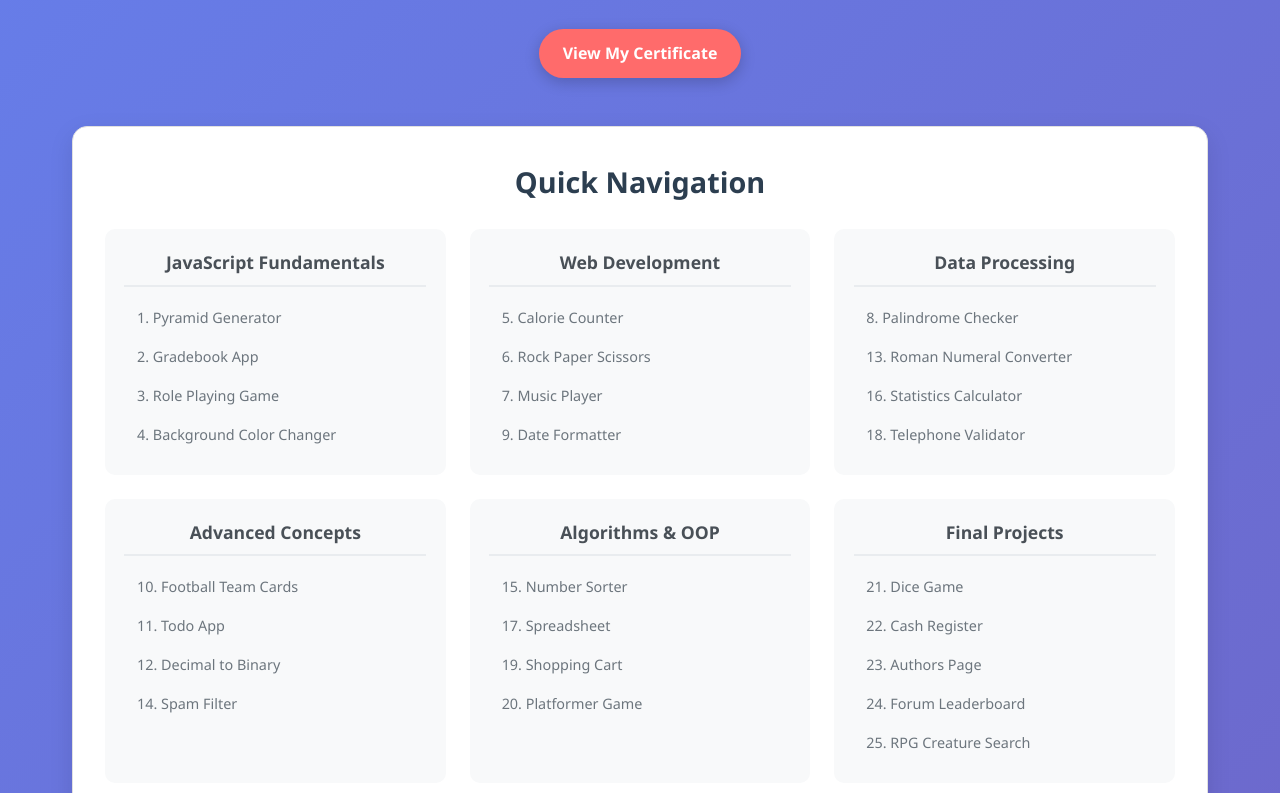
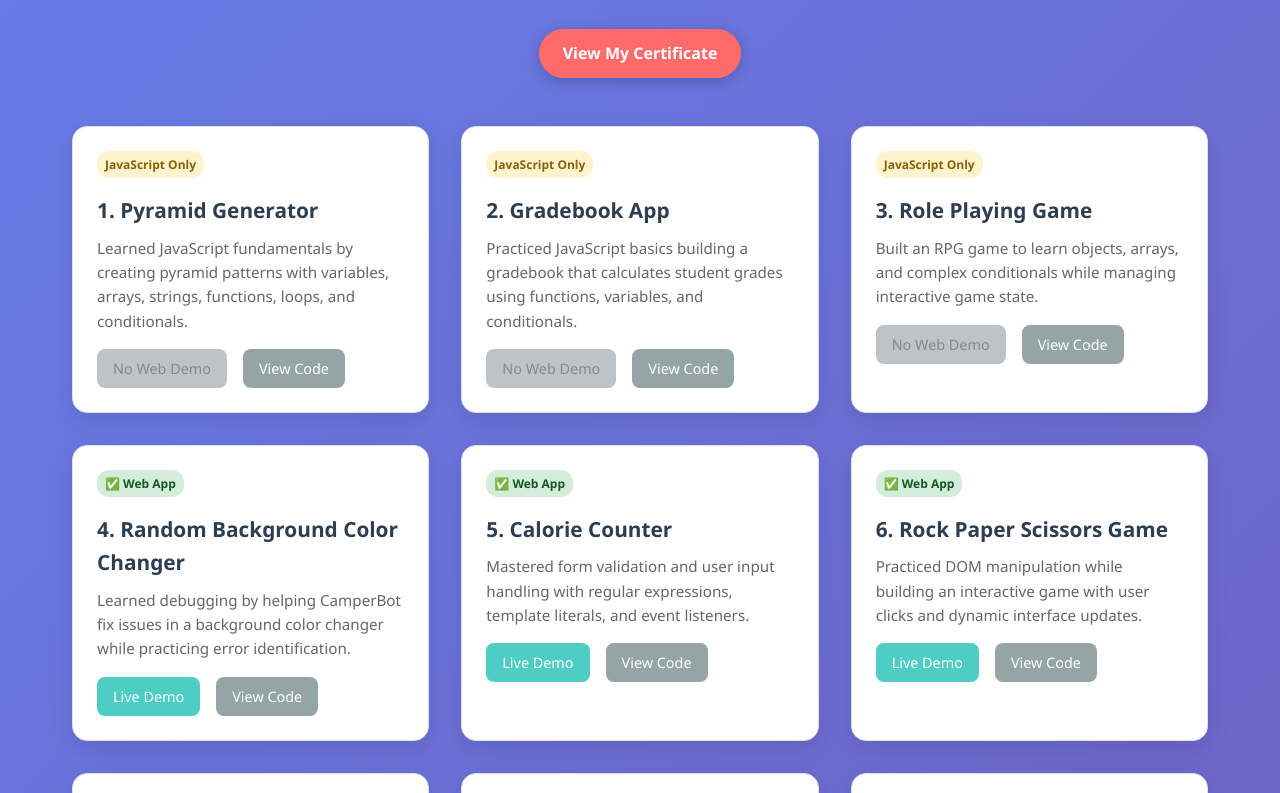
Before and after one commit to laizu58340/javascript-dsa-playground, a plain HTML site: page index.html in a window 1280 px wide. Shown: the part 159-952 px from the top of the page. Drawn offline with Linux system fonts and the light colour scheme.

Commit message:
Remove quick navigation section from HTML portfolio page

```diff
--- a/index.html
+++ b/index.html
@@ -171,60 +171,6 @@
         text-decoration: underline;
       }
 
-      .quick-nav {
-        background: white;
-        border-radius: 15px;
-        padding: 2rem;
-        margin-bottom: 3rem;
-        box-shadow: 0 8px 25px rgba(0, 0, 0, 0.1);
-        border: 1px solid #e0e0e0;
-      }
-
-      .quick-nav h2 {
-        color: #2c3e50;
-        margin-bottom: 1.5rem;
-        text-align: center;
-        font-size: 1.8rem;
-      }
-
-      .nav-grid {
-        display: grid;
-        grid-template-columns: repeat(auto-fit, minmax(250px, 1fr));
-        gap: 1.5rem;
-      }
-
-      .nav-category {
-        background: #f8f9fa;
-        border-radius: 10px;
-        padding: 1.2rem;
-      }
-
-      .nav-category h3 {
-        color: #495057;
-        font-size: 1.1rem;
-        margin-bottom: 0.8rem;
-        text-align: center;
-        border-bottom: 2px solid #e9ecef;
-        padding-bottom: 0.5rem;
-      }
-
-      .nav-category a {
-        display: block;
-        color: #6c757d;
-        text-decoration: none;
-        padding: 0.4rem 0.8rem;
-        margin: 0.2rem 0;
-        border-radius: 6px;
-        font-size: 0.9rem;
-        transition: all 0.2s;
-      }
-
-      .nav-category a:hover {
-        background: #4ecdc4;
-        color: white;
-        transform: translateX(5px);
-      }
-
       @media (max-width: 768px) {
         h1 {
           font-size: 2rem;
@@ -236,14 +182,6 @@
 
         .container {
           padding: 1rem;
-        }
-
-        .nav-grid {
-          grid-template-columns: 1fr;
-        }
-
-        .quick-nav {
-          padding: 1.5rem;
         }
       }
     </style>
@@ -264,60 +202,6 @@
           View My Certificate
         </a>
       </header>
-
-      <div class="quick-nav">
-        <h2>Quick Navigation</h2>
-        <div class="nav-grid">
-          <div class="nav-category">
-            <h3>JavaScript Fundamentals</h3>
-            <a href="#project-1">1. Pyramid Generator</a>
-            <a href="#project-2">2. Gradebook App</a>
-            <a href="#project-3">3. Role Playing Game</a>
-            <a href="#project-4">4. Background Color Changer</a>
-          </div>
-
-          <div class="nav-category">
-            <h3>Web Development</h3>
-            <a href="#project-5">5. Calorie Counter</a>
-            <a href="#project-6">6. Rock Paper Scissors</a>
-            <a href="#project-7">7. Music Player</a>
-            <a href="#project-9">9. Date Formatter</a>
-          </div>
-
-          <div class="nav-category">
-            <h3>Data Processing</h3>
-            <a href="#project-8">8. Palindrome Checker</a>
-            <a href="#project-13">13. Roman Numeral Converter</a>
-            <a href="#project-16">16. Statistics Calculator</a>
-            <a href="#project-18">18. Telephone Validator</a>
-          </div>
-
-          <div class="nav-category">
-            <h3>Advanced Concepts</h3>
-            <a href="#project-10">10. Football Team Cards</a>
-            <a href="#project-11">11. Todo App</a>
-            <a href="#project-12">12. Decimal to Binary</a>
-            <a href="#project-14">14. Spam Filter</a>
-          </div>
-
-          <div class="nav-category">
-            <h3>Algorithms & OOP</h3>
-            <a href="#project-15">15. Number Sorter</a>
-            <a href="#project-17">17. Spreadsheet</a>
-            <a href="#project-19">19. Shopping Cart</a>
-            <a href="#project-20">20. Platformer Game</a>
-          </div>
-
-          <div class="nav-category">
-            <h3>Final Projects</h3>
-            <a href="#project-21">21. Dice Game</a>
-            <a href="#project-22">22. Cash Register</a>
-            <a href="#project-23">23. Authors Page</a>
-            <a href="#project-24">24. Forum Leaderboard</a>
-            <a href="#project-25">25. RPG Creature Search</a>
-          </div>
-        </div>
-      </div>
 
       <div class="projects-grid">
         <!-- Projects 1-3: JavaScript Only -->
```
